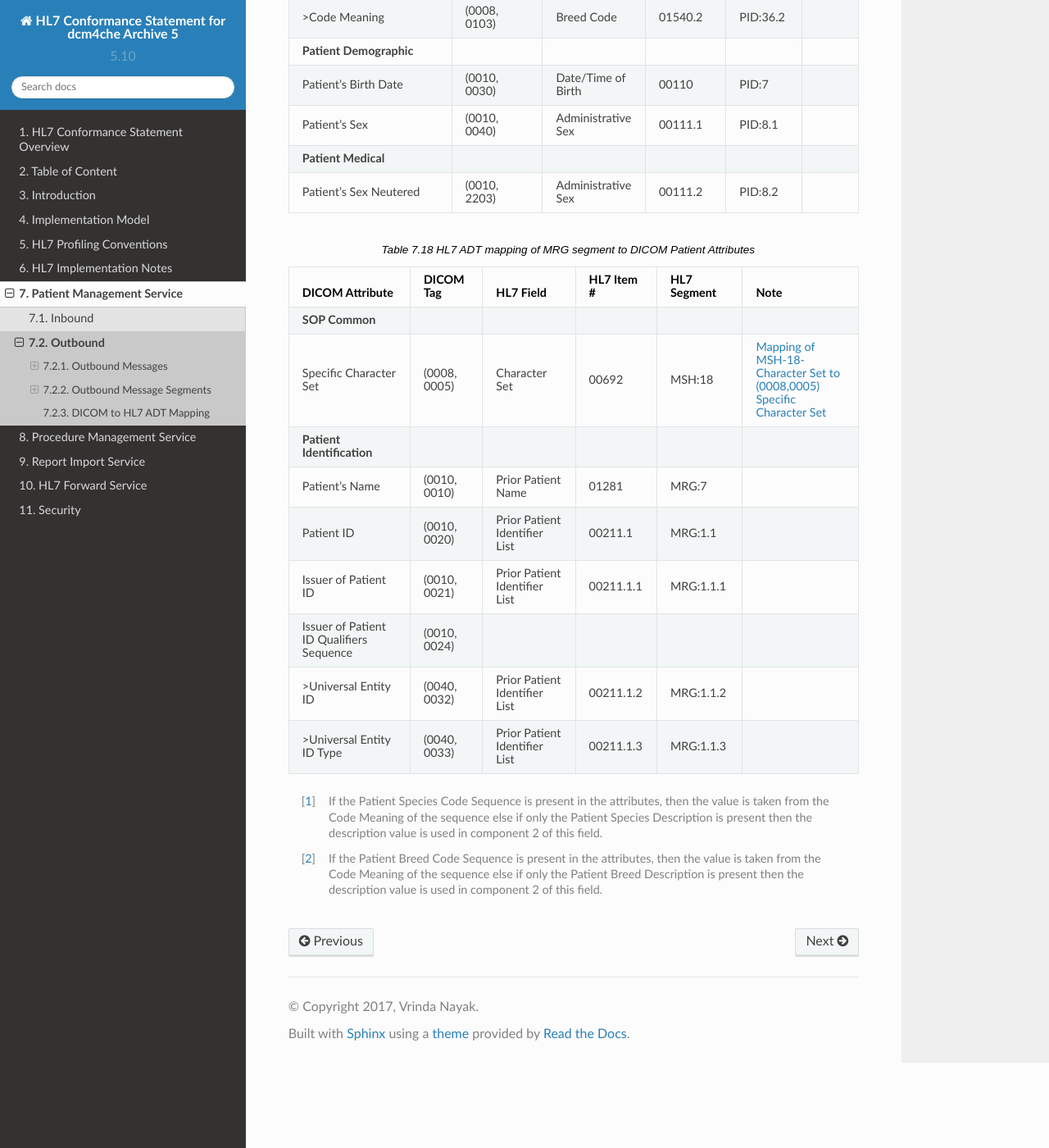
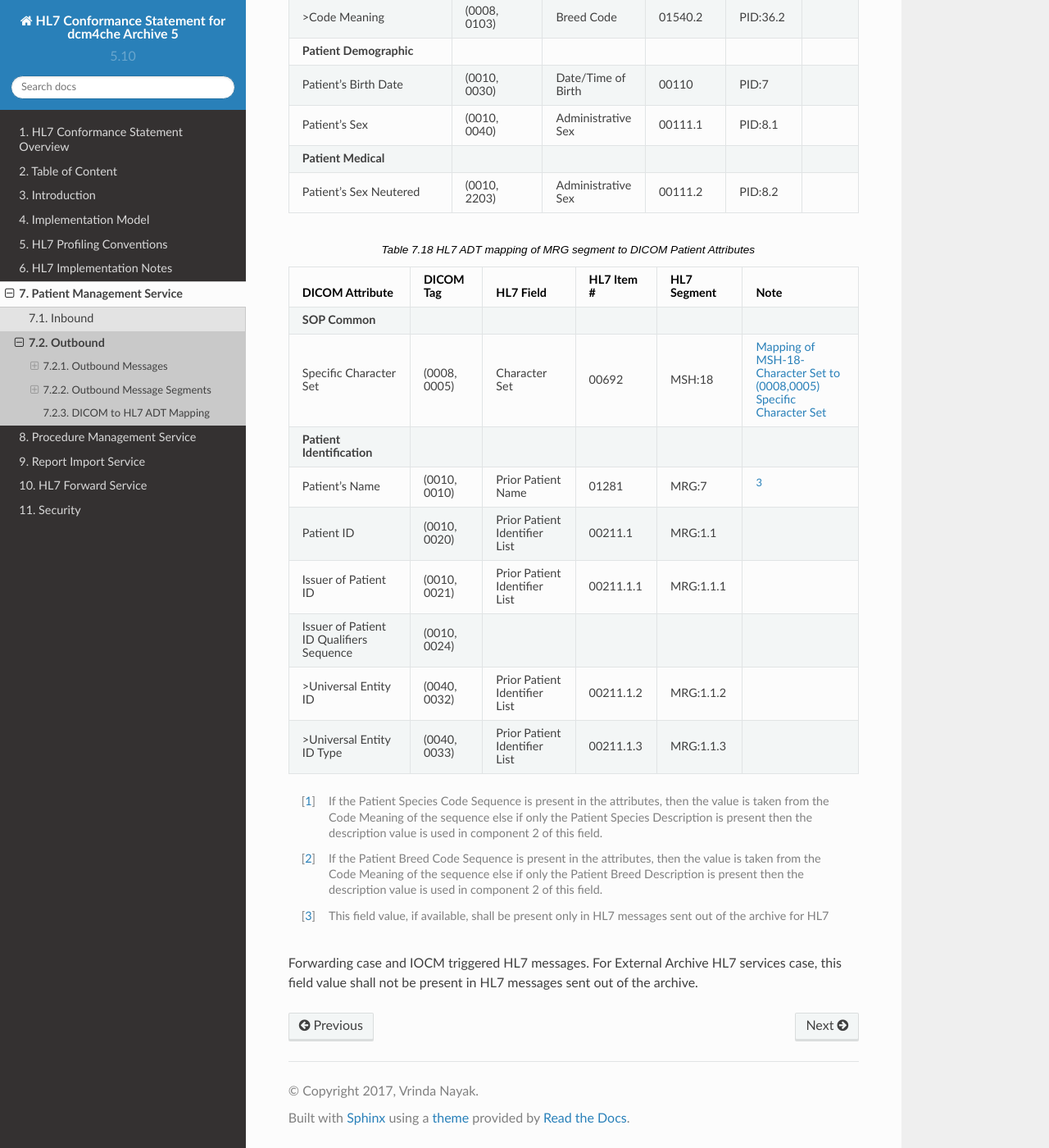
Before and after one commit to dcm4che/dcm4chee-arc-hl7cs, a Sphinx documentation site: the page built from source/adt/outbound.rst, in a window 1280 px wide and 1400 px high, scrolled down 7135 px. Shown: the whole window at 82% size. Built offline with Sphinx 7.4.7 and the Read the Docs theme 2.0.0, drawn with Linux system fonts in a browser that asks for light colours.

Commit message:
update for dcm4che/dcm4chee-arc-light#1589

```diff
--- a/source/adt/outbound.rst
+++ b/source/adt/outbound.rst
@@ -283,3 +283,7 @@ Mappings between HL7 and DICOM are illustrated in the following manner:
 
 .. [#Note2] If the Patient Breed Code Sequence is present in the attributes, then the value is taken from the Code Meaning of the sequence
    else if only the Patient Breed Description is present then the description value is used in component 2 of this field.
+
+.. [#Note3] This field value, if available, shall be present only in HL7 messages sent out of the archive for HL7
+Forwarding case and IOCM triggered HL7 messages. For External Archive HL7 services case, this field value shall not
+be present in HL7 messages sent out of the archive.
```
Also changed, not shown: other parts of source/adt/outbound.rst (+1 -1 lines).
